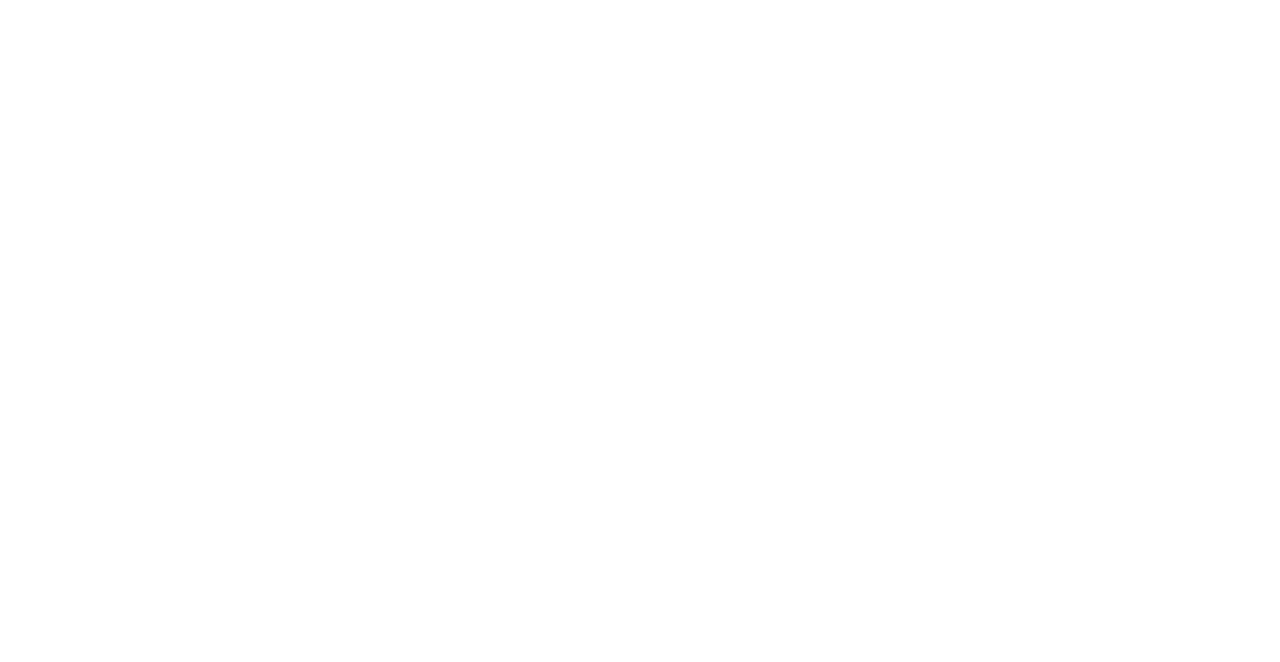
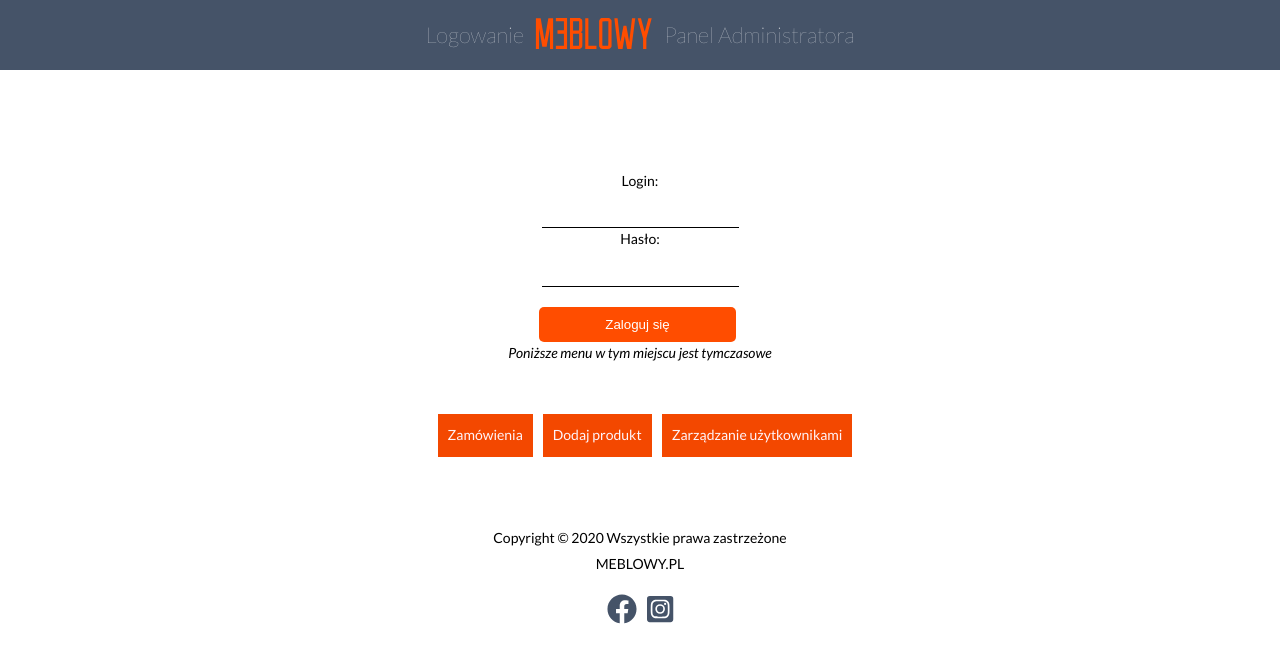
Before and after one commit to damiantymkowski/ShopSystem, a React (Create React App) app: page /admin in a window 1280 px wide. Shown: the top 662 px of the page. Built offline with nearby package versions, Linux system fonts and the light colour scheme.

Commit message:
add admin panel

```diff
--- a/src/App.js
+++ b/src/App.js
@@ -11,6 +11,7 @@
 import AddProduct from "./Components/Admin/AddProduct";
 import AddUser from "./Components/Admin/AddUser";
 import ForgotPassword from "./Components/ForgotPassword";
+import Admin from "./Components/Admin/Admin";
 
 function App() {
   return (
@@ -27,6 +28,7 @@
                   <Route path={"/admin/addproduct"} exact component={AddProduct}/>
                   <Route path={"/admin/adduser"} exact component={AddUser}/>
                   <Route path={"/forgotpassword"} exact component={ForgotPassword}/>
+                  <Route path={"/admin"} exact component={Admin}/>
               </Switch>
           </Router>
       </React.Fragment>
--- /dev/null
+++ b/src/Components/Admin/Admin.js
@@ -0,0 +1,27 @@
+import React from 'react';
+import logo from "../../logo.svg";
+import AdminMenu from "./AdminMenu";
+import Footer from "../Footer";
+
+function Admin(){
+    return(
+        <React.Fragment>
+            <div className="adminHeader">Logowanie <img src={logo}/> Panel Administratora</div>
+            <div className={"container"}>
+            <div className={"adminLogin"}>
+                Login:
+                <input type="text"/>
+                Hasło:
+                <input type="text"/>
+                <button>Zaloguj się</button>
+            </div>
+                <i>Poniższe menu w tym miejscu jest tymczasowe</i>
+            </div>
+
+            <AdminMenu/>
+            <Footer/>
+        </React.Fragment>
+    );
+}
+
+export default Admin;
--- a/src/index.css
+++ b/src/index.css
@@ -639,4 +639,31 @@
   color: #fff3f8;
 }
 
+.adminLogin {
+  margin-top: 100px;
+  display: flex;
+  justify-content: center;
+  align-items: center;
+  flex-direction: column;
+}
+.adminLogin input {
+  padding: 10px;
+  border: none;
+  border-bottom: 1px solid black;
+}
+.adminLogin input:focus {
+  outline: none;
+}
+.adminLogin button {
+  border: none;
+  border-radius: 5px;
+  margin-right: 5px;
+  margin-top: 20px;
+  background: #ff4d00;
+  padding: 10px;
+  color: #fff;
+  cursor: pointer;
+  width: 100%;
+}
+
 /*# sourceMappingURL=index.css.map */
--- a/src/index.scss
+++ b/src/index.scss
@@ -607,3 +607,29 @@
     color: #fff3f8;
   }
 }
+.adminLogin{
+  margin-top: 100px;
+  display:flex;
+  justify-content: center;
+  align-items: center;
+  flex-direction: column;
+  input{
+    padding: 10px;
+    border: none;
+    border-bottom: 1px solid black;
+  }
+  input:focus{
+    outline: none;
+  }
+  button{
+    border: none;
+    border-radius: 5px;
+    margin-right: 5px;
+    margin-top: 20px;
+    background: #ff4d00;
+    padding: 10px;
+    color: #fff;
+    cursor: pointer;
+    width: 100%;
+  }
+}
```
Also changed, not shown: 1 other file (tests, documents, lock files or other folders).
